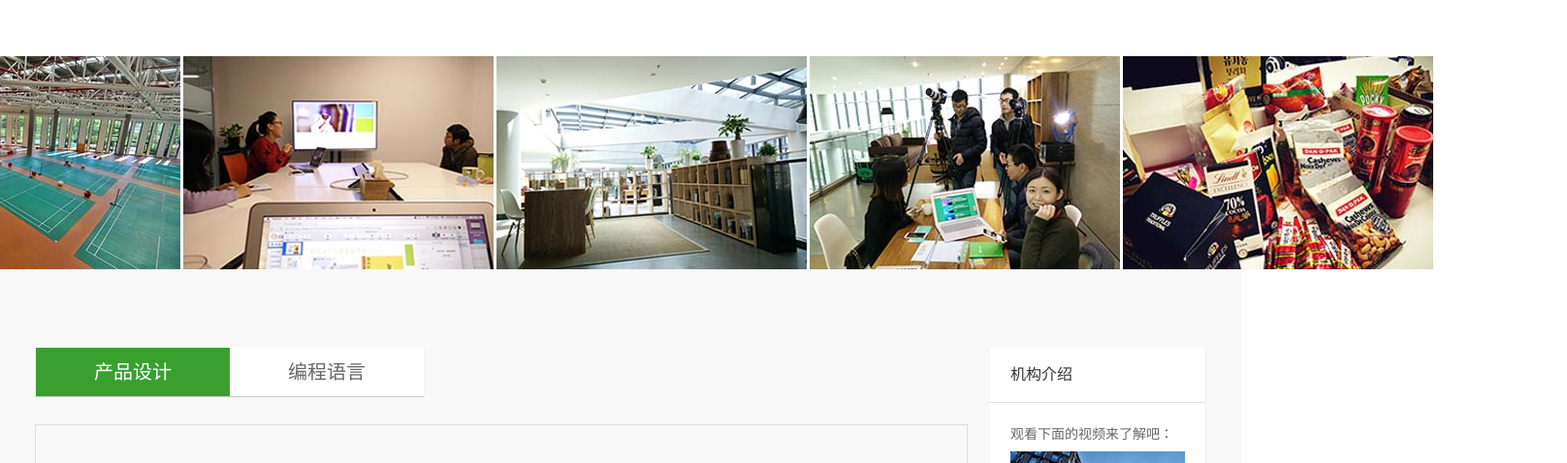
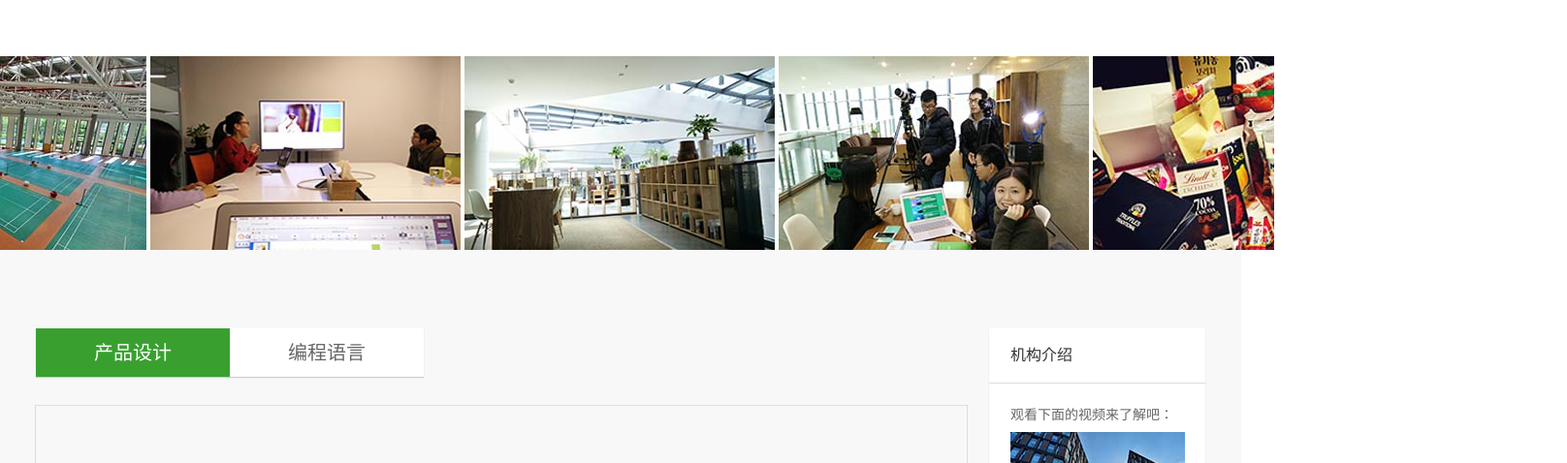
Before and after one commit to chulinyin/neteaseLastHomework, a plain HTML site: page Index.html in a window 1280 px wide. Shown: the part 831-1309 px from the top of the page at 97% size, 1616 px wide, since content can reach past the window. Drawn offline with Linux system fonts and the light colour scheme.

Commit message:
solve the problem of office images

```diff
--- a/Index.html
+++ b/Index.html
@@ -98,11 +98,11 @@
 
 <!-- 办公环境 -->
 <div class="m-office">
-    <img src="Images/1.jpg" alt="工作环境">
-    <img src="Images/2.jpg" alt="工作环境">
-    <img src="Images/3.jpg" alt="工作环境">
-    <img src="Images/4.jpg" alt="工作环境">
-    <img src="Images/5.jpg" alt="工作环境">
+    <span></span>
+    <span></span>
+    <span></span>
+    <span></span>
+    <span></span>
 </div>
 <!-- /办公环境 -->
 
--- a/Stylesheets/style.css
+++ b/Stylesheets/style.css
@@ -249,18 +249,39 @@ img,span,ul,li{
 }
 
 /* 办公环境 */
-.m-office{
-	width: 1616px;
-	height: 220px;
-	overflow: hidden;
+
+
+.m-office {
+    position: relative;
+    width: 1349px;
+    left: 50%;
+	margin-left: -675px;
+    overflow: hidden;
+	font-size: 0;
+	line-height: 0;
 }
-.m-office img:first-child{
+.m-office span{
+	width: 320px;
+	height: 200px;
+	margin-right: 4px;
+}
+.m-office span:first-child{
+	background: url(../Images/1.jpg);
 	margin-left: -134px;
 }
-.m-office img:last-child{
+.m-office span:nth-child(2){
+	background: url(../Images/2.jpg);
+}
+.m-office span:nth-child(3){
+	background: url(../Images/3.jpg);
+}
+.m-office span:nth-child(4){
+	background: url(../Images/4.jpg);
+}
+.m-office span:nth-child(5){
+	background: url(../Images/5.jpg);
 	margin-right: -134px;
 }
-
 /*
  * 课程内容区
  * Tab切换
```
